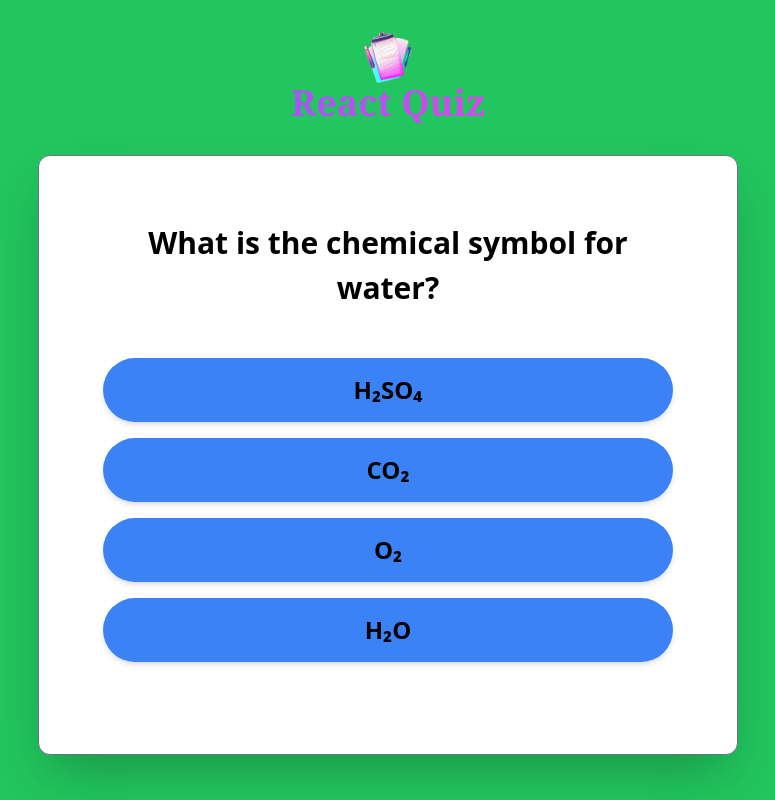
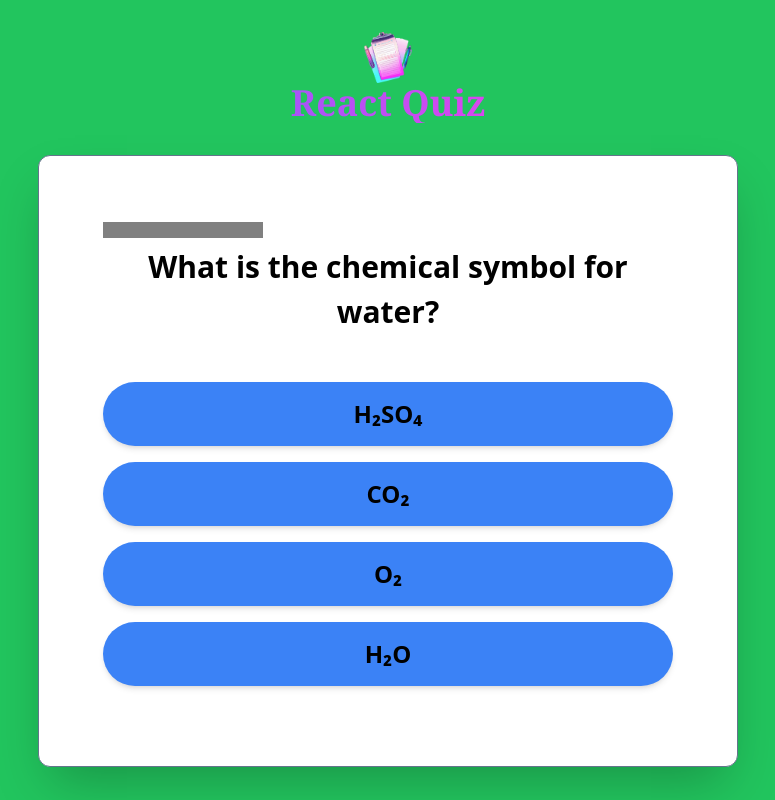
Before and after one commit to Nelman25/QuizApp, a React (Vite) app: page / in a window 1280 px wide. Shown: the whole page, without its empty margins (252-1027 px from the left). Built offline with nearby package versions, Linux system fonts and the light colour scheme.

Commit message:
added a timer component (progress tag), when the timer is exhausted it will add a null value to the userAnswers array

```diff
--- /dev/null
+++ b/src/components/QuestionTimer.jsx
@@ -0,0 +1,20 @@
+/* eslint-disable react/prop-types */
+import { useEffect, useState } from "react";
+
+const QuestionTimer = ({ timeout, onTimeout }) => {
+    const [remainingTime, setRemainingTime] = useState(timeout);
+
+    useEffect(() => {
+        setTimeout(onTimeout, timeout);
+    }, [timeout, onTimeout]);
+
+    useEffect(() => {
+        setInterval(() => {
+            setRemainingTime((prevRemainingTime) => prevRemainingTime - 100);
+        }, 100);
+    }, []);
+
+    return <progress max={timeout} value={remainingTime} />;
+};
+
+export default QuestionTimer;
--- a/src/components/Quiz.jsx
+++ b/src/components/Quiz.jsx
@@ -2,6 +2,7 @@
 import { useState } from "react";
 import QUESTIONS from "../Questions.js";
 import quizCompleteImg from "../assets/quiz-complete.png";
+import QuestionTimer from "./QuestionTimer.jsx";
 
 const Quiz = () => {
     const [userAnswers, setUserAnswers] = useState([]);
@@ -31,6 +32,10 @@ const Quiz = () => {
     return (
         <div className="flex justify-center items-center w-2/3 mx-auto">
             <div className="flex-1 bg-white lg:max-w-[700px] py-16 px-16 sm:min-h-[600px] rounded-xl shadow-2xl border border-slate-500">
+                <QuestionTimer
+                    timeout={10000}
+                    onTimeout={() => handleSubmitAnswer(null)}
+                />
                 <h2 className="text-3xl font-bold leading-normal max-sm:text-lg text-center">
                     {QUESTIONS[currentActiveQuestion].text}
                 </h2>
```
